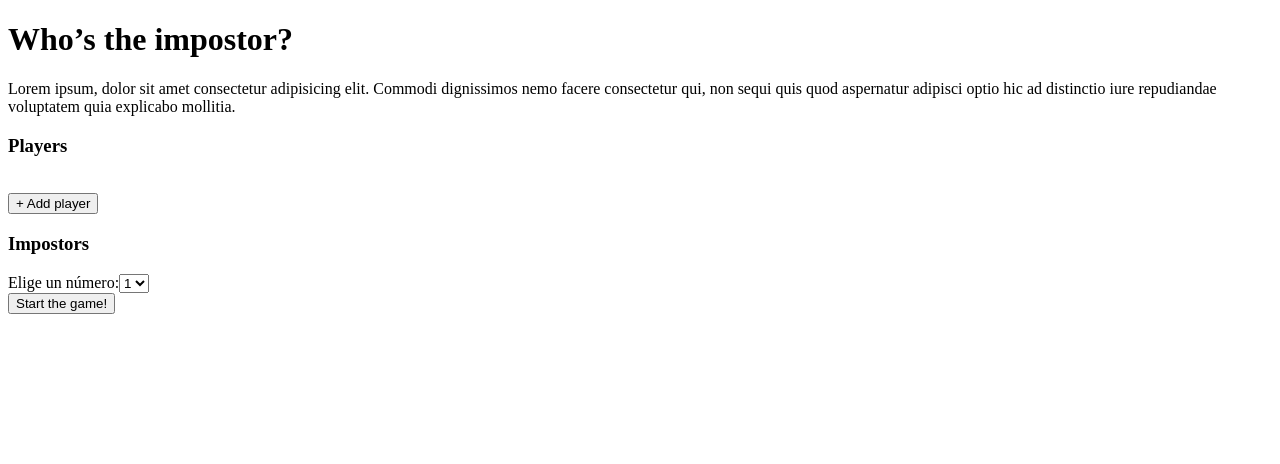
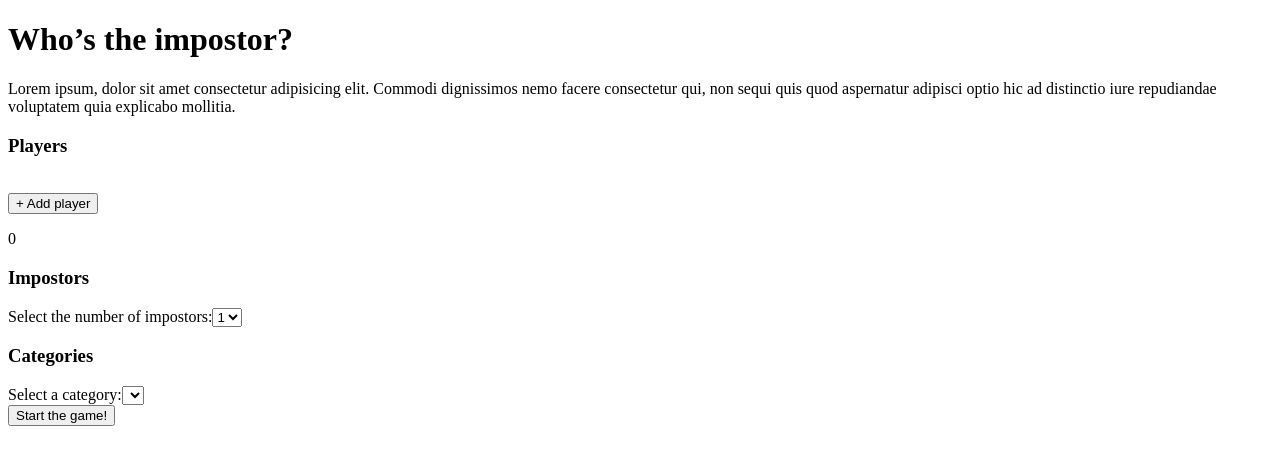
Before and after one commit to avilac26/Who-is-the-Impostor-, an Angular app: page /set-game-card in a window 1280 px wide. Shown: the top 464 px of the page. Built offline with nearby package versions, Linux system fonts and the light colour scheme.

Commit message:
Impostors part created, categories part set. Setting boolean created .

```diff
--- a/src/app/set-game-card/set-game-card.html
+++ b/src/app/set-game-card/set-game-card.html
@@ -1,8 +1,8 @@
 <h1>Who’s the impostor?</h1>
 
+@if (setting==true){
+
     <p>Lorem ipsum, dolor sit amet consectetur adipisicing elit. Commodi dignissimos nemo facere consectetur qui, non sequi quis quod aspernatur adipisci optio hic ad distinctio iure repudiandae voluptatem quia explicabo mollitia.</p>
-
-
     <h3>Players</h3>
     <div>
         @for (item of players; track $index) {
@@ -24,31 +24,38 @@
             <button (click)="addPlayer()">+</button>
             <button (click)="add()">Cancel</button>
         }
+        <p> {{players.length}} </p>
     </div>
 
     <div>
         <h3>Impostors</h3>
-    <label for="numeros">Elige un número:</label>
-    <select id="numeros">
-        @if (players.length<=6){
+        <label for="impostors">Select the number of impostors:</label>
+        <select id="impostors">
+            @if (players.length <=5){
                 <option value="1">1</option>
             }
-        @if (players.length<=9){
+            @else if (players.length <=10){
                 <option value="1">1</option>
-            <option value="2">2</option>
+                <option value="1">2</option>
             }
-        @if (players.length<=12){
-            <option value="2">2</option>
-            <option value="3">3</option>
+            @else if (players.length <=15){
+                <option value="1">2</option>
+                <option value="1">3</option>
             }
-        @if (players.length<=15){
-            <option value="3">3</option>
-        }
-        @if (players.length>=16){
-            <option value="3">3</option>
-            <option value="4">4</option>
-        }
+        </select>
+    </div>
+    <div>
+        <h3>Categories</h3>
+        <label for="Categories">Select a category:</label>
+        <select id="Categories">
+
         </select>
     </div>
 
     <button>Start the game!</button>
+
+}
+
+@else {
+    <p>null</p>
+}
--- a/src/app/set-game-card/set-game-card.ts
+++ b/src/app/set-game-card/set-game-card.ts
@@ -10,6 +10,8 @@ import { FormsModule } from '@angular/forms';
   styleUrl: './set-game-card.css',
 })
 export class SetGameCard {
+
+  setting:boolean = true;
 
   // Players var
   name:string='';
```
Lines whose indentation alone changed are shown as unchanged.
